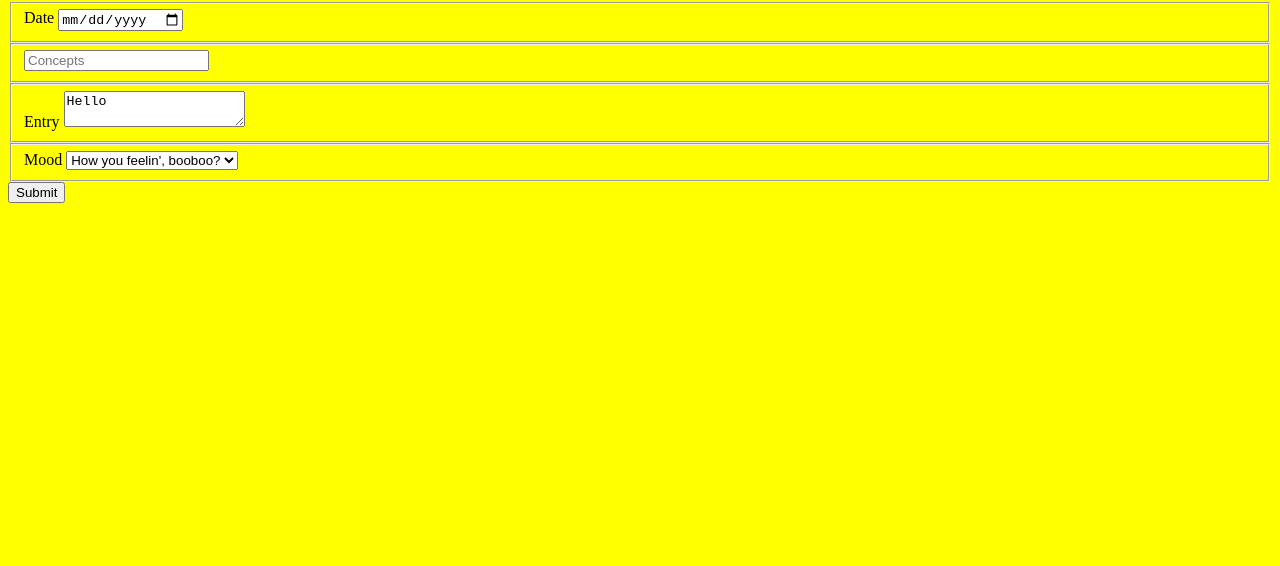
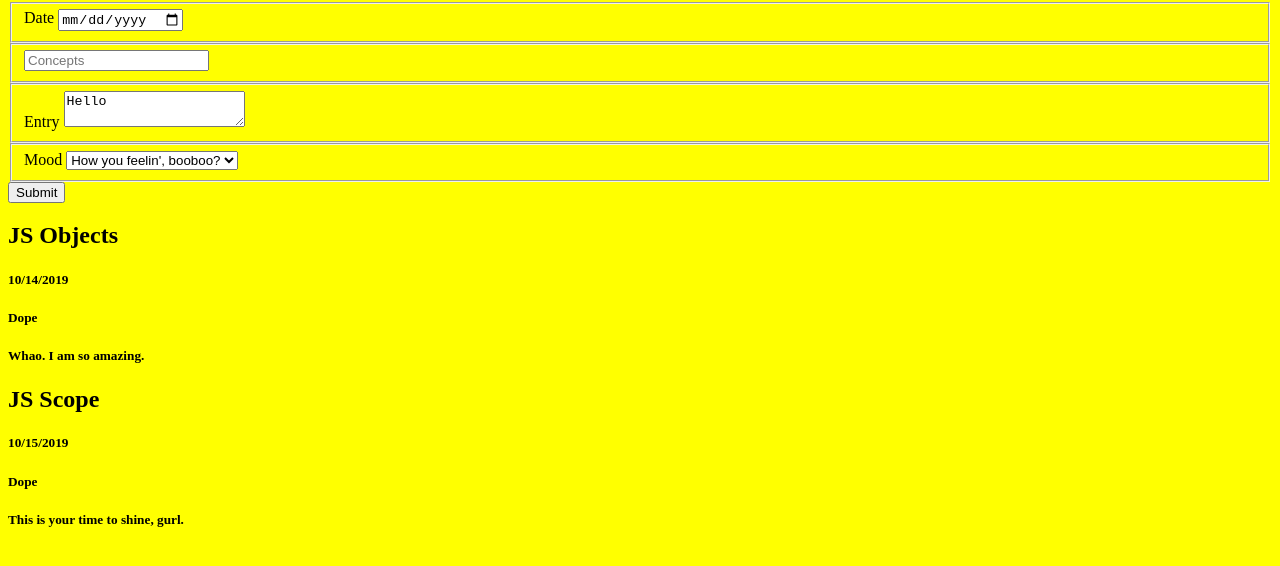
Before and after one commit to manilabui/NSS-Foundations, a plain HTML site: page daily-journal/src/index.html in a window 1280 px wide. Shown: the part 78-644 px from the top of the page. Drawn offline with Linux system fonts and the light colour scheme.

Commit message:
finished part 3

```diff
--- a/daily-journal/src/index.html
+++ b/daily-journal/src/index.html
@@ -29,8 +29,9 @@
 			    <option value="whelmed">Whelmed</option>
 			</select>
 		</fieldset>
+		<button onclick=recordEntry("banana")>Submit</button>
 	</form>
-	<button onclick=recordEntry("banana")>Submit</button>
+	<article class="entry-log"></article>
 	<script type="text/javascript" src="scripts/journal.js"></script>
 </body>
 </html>
--- a/daily-journal/src/scripts/journal.js
+++ b/daily-journal/src/scripts/journal.js
@@ -1,11 +1,48 @@
-const entriesArr = [];
+const entriesArr = [
+	{
+		id: 1,
+		date: '10/14/2019',
+		concept: 'JS Objects',
+		entry: `Whao. I am so amazing.`,
+		mood: `Dope`
+	},
+	{
+		id: 2,
+		date: '10/15/2019',
+		concept: 'JS Scope',
+		entry: `This is your time to shine, gurl.`,
+		mood: `Dope`
+	}
+];
 
 const journalEntry = {
-	id: "",
 	date: "",
-	concepts: "",
+	concept: "",
 	entry: "",
 	mood: ""
 };
 
-const recordEntry = (entry) => entriesArr.push(journalEntry);
+const makeJournalEntryComponent = entryObj => {
+    const { date, concept, entry, mood, id } = entryObj;
+
+    return `
+    	<section class=${id}>
+	    	<h2>${concept}<h2>
+	    	<h5>${date}<h5>
+	    	<h5>${mood}<h5>
+	    	<p>${entry}<p>
+	    <section>
+    `;
+};
+
+const renderJournalEntries = entries => {
+	const entryLog = document.querySelector(`.entry-log`);
+
+	entries.forEach(entry => entryLog.innerHTML += makeJournalEntryComponent(entry));
+}
+
+// Invoke the render function
+renderJournalEntries(entriesArr);
+
+// Invoked when submit button is clicked
+const recordEntry = entry => entriesArr.push(journalEntry);
```
Also changed, not shown: 1 other file.
